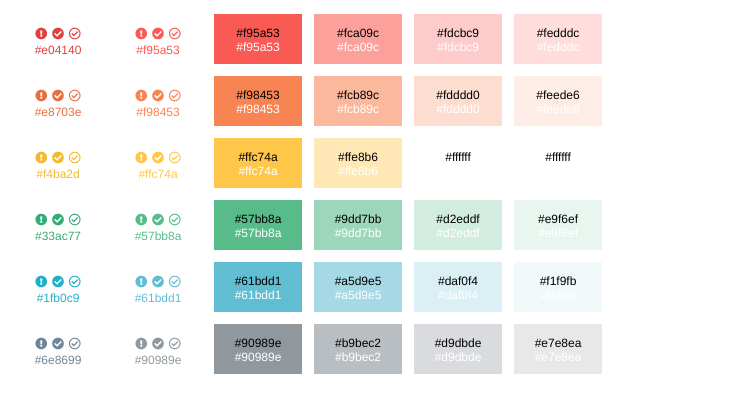
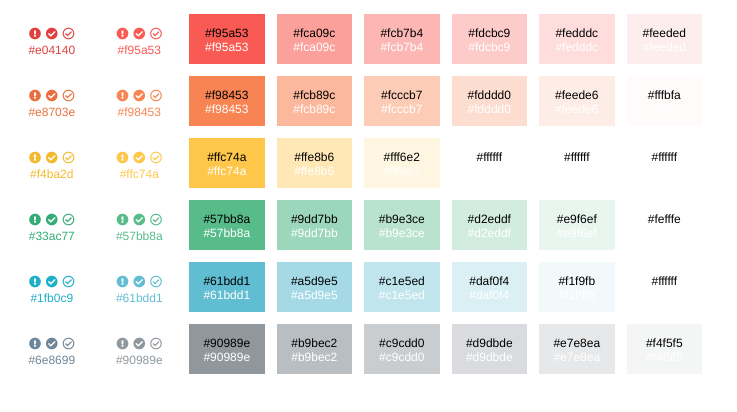
Before and after one commit to akgd/colors, a plain HTML site: page index.html in a window 1280 px wide. Shown: the whole page, without its empty margins (0-737 px from the left). Drawn offline with Linux system fonts and the light colour scheme.

Commit message:
Adjust yellow and add lum for red

```diff
--- a/css/styles.css
+++ b/css/styles.css
@@ -6,7 +6,7 @@ body {
     box-sizing: border-box;
 }
 #root {
-    width:600px;
+    width:700px;
 }
 #colors .row {
     display:flex;
--- a/js/scripts.js
+++ b/js/scripts.js
@@ -5,8 +5,10 @@ colors.forEach(function (el) {
     let current = chroma(el).luminance();
     let lumDownA = chroma(el).luminance((current + -0.08), 'hsl').saturate(0.5).hex();
     let lumUpA = chroma(el).luminance((current + 0.2), 'hsl').hex();
-    let lumUpB = chroma(el).luminance((current + 0.4), 'hsl').hex();
-    let lumUpC = chroma(el).luminance((current + 0.5), 'hsl').hex();
+    let lumUpB = chroma(el).luminance((current + 0.3), 'hsl').hex();
+    let lumUpC = chroma(el).luminance((current + 0.4), 'hsl').hex();
+    let lumUpD = chroma(el).luminance((current + 0.5), 'hsl').hex();
+    let lumUpE = chroma(el).luminance((current + 0.6), 'hsl').hex();
     let newBlock = `<div class="row">
         ${createBlockEl(lumDownA, true)}
         ${createBlockEl(el, true)}
@@ -14,6 +16,8 @@ colors.forEach(function (el) {
         ${createBlockEl(lumUpA)}
         ${createBlockEl(lumUpB)}
         ${createBlockEl(lumUpC)}
+        ${createBlockEl(lumUpD)}
+        ${createBlockEl(lumUpE)}
     </div>`;
     container.insertAdjacentHTML('beforeEnd', newBlock);
 });
```
